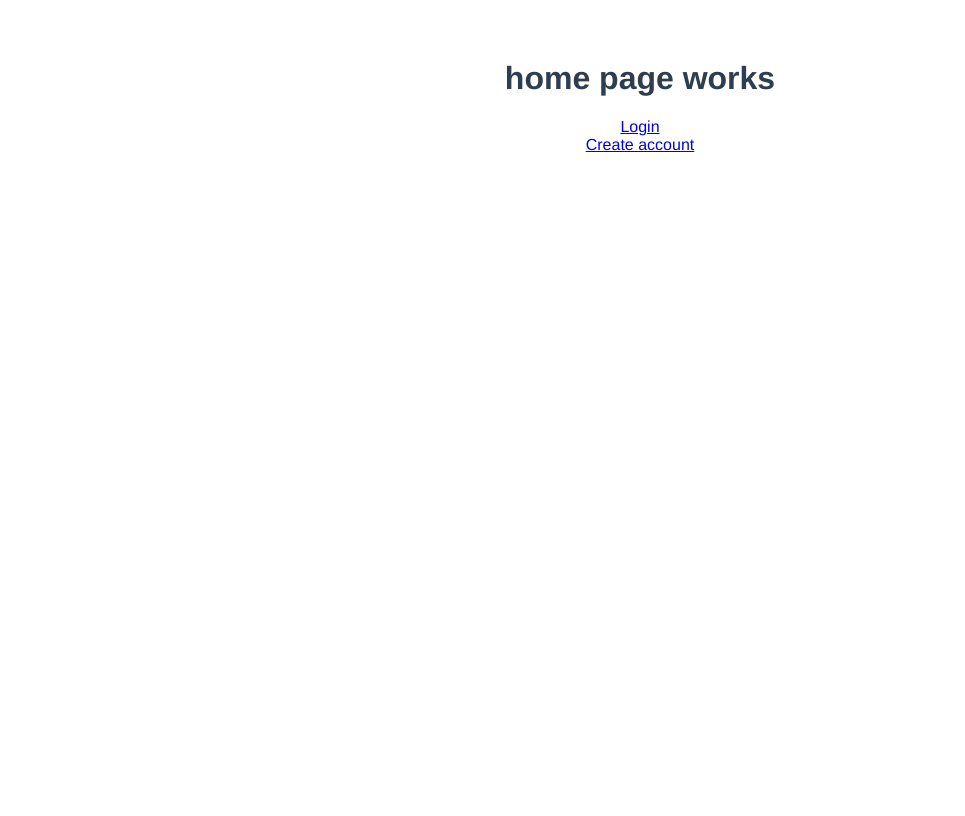
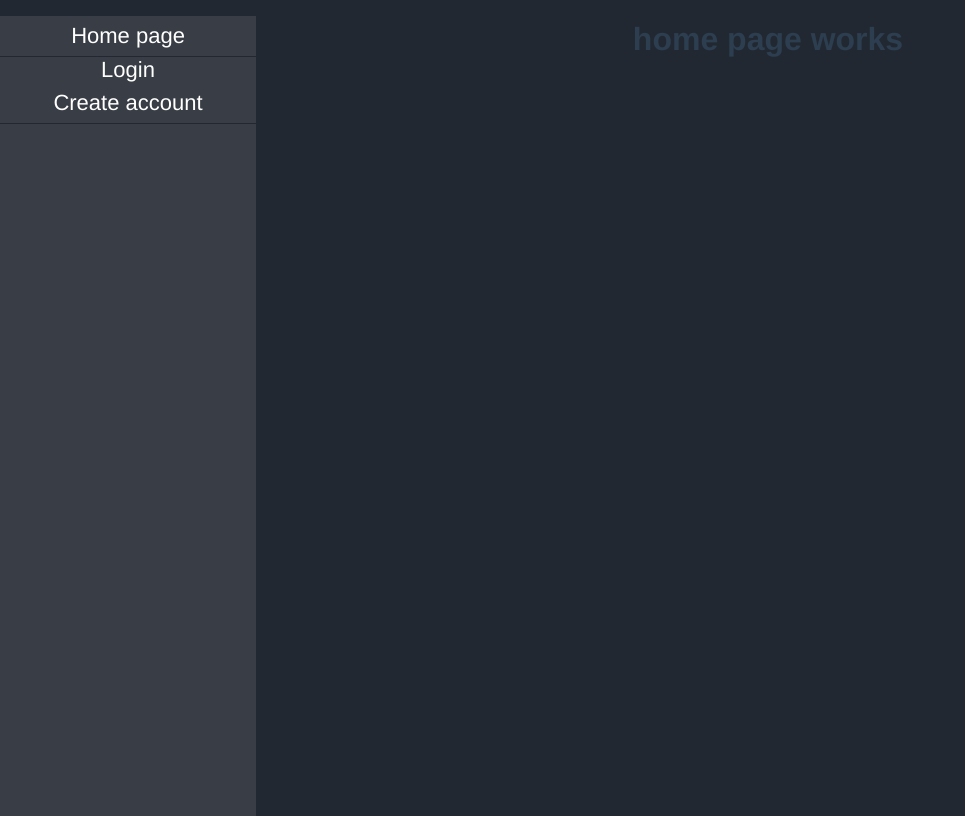
Before and after one commit to mechztcc/vue-questions-generator, a Vue app: page / in a window 1280 px wide. Shown: the whole page, without its empty margins (0-965 px from the left). Built offline with nearby package versions, Linux system fonts and the light colour scheme.

Commit message:
feat: add a simple side bar

```diff
--- a/src/App.vue
+++ b/src/App.vue
@@ -1,15 +1,20 @@
 <template>
+	<div class="nav">
+		<Menu />
+	</div>
+	<div class="content">
 		<router-view></router-view>
+	</div>
 </template>
 
 <script>
-
+import Menu from './components/Menu.vue';
 export default {
 	name: 'App',
 	components: {
+		Menu,
 	},
-
-}
+};
 </script>
 
 <style>
@@ -19,6 +24,19 @@ export default {
 	-moz-osx-font-smoothing: grayscale;
 	text-align: center;
 	color: #2c3e50;
-  margin-top: 60px;
+	display: flex;
+}
+
+body {
+	background-color: #222831;
+	margin: 0;
+}
+
+.nav {
+	width: 20%;
+	height: 100vh;
+}
+.content {
+  width: 80%;
 }
 </style>
--- /dev/null
+++ b/src/components/Menu.vue
@@ -0,0 +1,45 @@
+<template>
+	<nav>
+		<ul>
+			<li>
+				<router-link to="/">Home page</router-link>
+			</li>
+			<router-link to="/login">Login</router-link>
+			<li>
+				<router-link to="/create">Create account</router-link>
+			</li>
+		</ul>
+	</nav>
+</template>
+<script>
+export default {
+	name: 'app-menu',
+};
+</script>
+<style scoped>
+nav {
+	height: 100%;
+	background-color: #393e46;
+	width: 100%;
+	margin: 0;
+}
+
+ul {
+	padding-left: 0;
+}
+li {
+	list-style-type: none;
+	color: white;
+	height: 40px;
+	border-bottom: 1px solid #222831;
+	display: flex;
+	justify-content: center;
+	align-items: center;
+}
+
+a {
+	text-decoration: none;
+	color: white;
+	font-size: 22px;
+}
+</style>
--- a/src/pages/HomePage.vue
+++ b/src/pages/HomePage.vue
@@ -1,9 +1,7 @@
 <template>
 	<div>
 		<h1>home page works</h1>
-		<router-link to="/login">Login</router-link>
-        <br>
-        <router-link to="/create">Create account</router-link>
+
 	</div>
 </template>
 <script>
```
Lines whose indentation alone changed are shown as unchanged.
